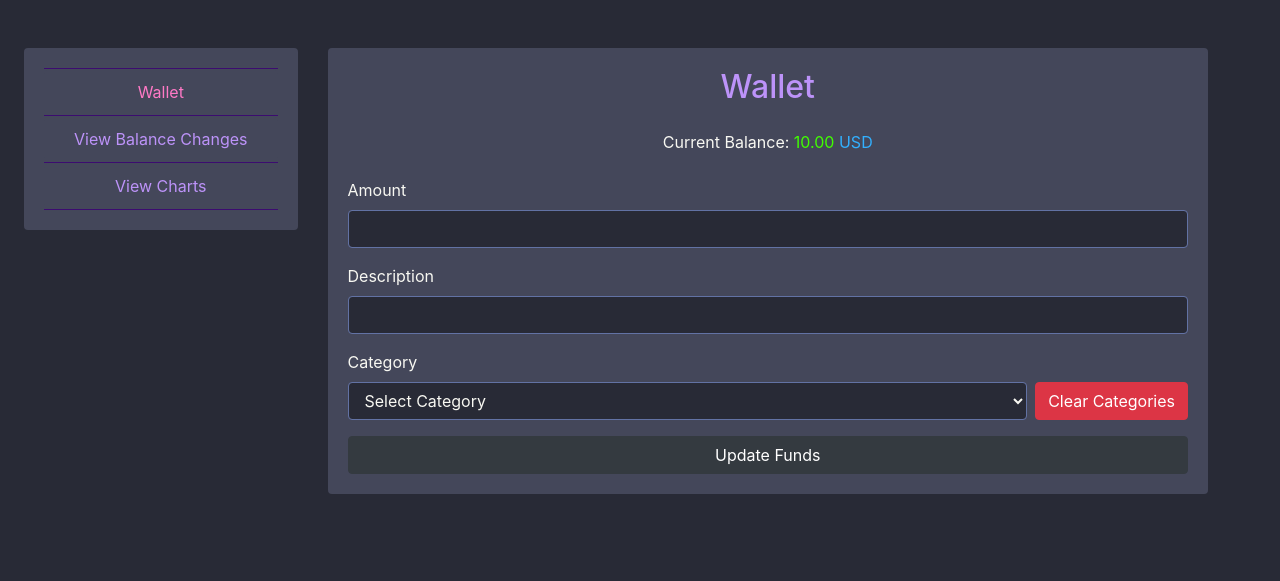
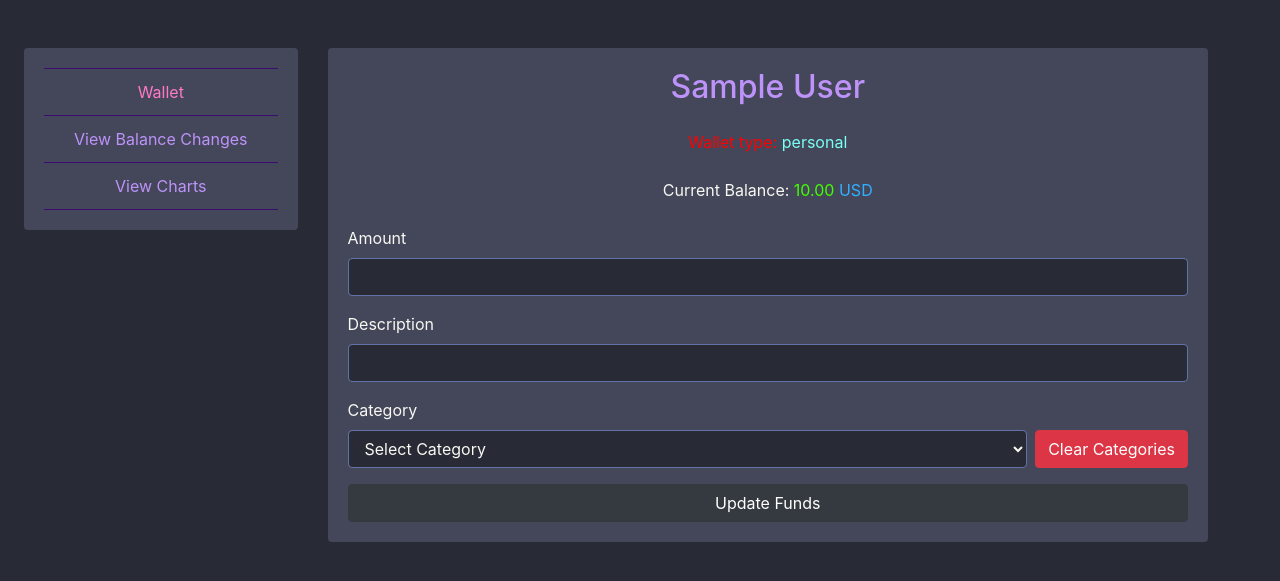
Before and after one commit to woobe-studio/HOME-BUDGET-WEB, a Django app: page /wallet/1/ in a window 1280 px wide. Shown: the part 62-643 px from the top of the page. Run offline with Django 3.2, Linux system fonts and the light colour scheme; a user stored in the database is signed in; tables that the repository leaves empty hold one stand-in row (values such as "Sample post"); some libraries are stand-ins or nearby versions.

Commit message:
modernize wallet
- added wallet_name, wallet_type to render
- accordingly fixed wallet.html

```diff
--- a/users/templates/users/wallet.html
+++ b/users/templates/users/wallet.html
@@ -2,7 +2,8 @@
 {% block wallet_content %}
 <div class="card shadow-lg border-0 rounded-lg" style="background-color: #44475a;">
     <div class="card-body">
-        <h2 class="text-center mb-4" style="color: #bd93f9;">Wallet</h2>
+        <h2 class="text-center mb-4" style="color: #bd93f9;">{{ wallet_name }}</h2>
+        <p class="text-center mb-4"><span style='color:#ff0000'>Wallet type: </span> <span style="color: #79fff4;">{{ wallet_type }}</span></p>
         <p class="text-center mb-4"> Current Balance: <span style='color:#41ff00'>{{ balance }}</span> <span style="color: #32b0ff;">{{ currency }}</span></p>
         <form id="update-form" method="post" action="{% url 'users-wallet' wallet_id=wallet_id %}">
             {% csrf_token %}
--- a/users/views.py
+++ b/users/views.py
@@ -142,7 +142,9 @@ def wallet(request, wallet_id):
     formatted_balance = f'{wallet.balance:.2f}'
     currency = wallet.currency
     categories = sorted(wallet.categories.all(), key=lambda c: c.name.lower())
-    return render(request, 'users/wallet.html', {'form': form, 'balance': formatted_balance, 'currency': currency, 'categories': categories, 'wallet_id': wallet_id})
+    wallet_name = wallet.name
+    wallet_type = wallet.wallet_type
+    return render(request, 'users/wallet.html', {'form': form, 'balance': formatted_balance, 'currency': currency, 'categories': categories, 'wallet_id': wallet_id, 'wallet_name': wallet_name, 'wallet_type': wallet_type})
 
 @login_required
 def clear_categories(request, wallet_id):
```
